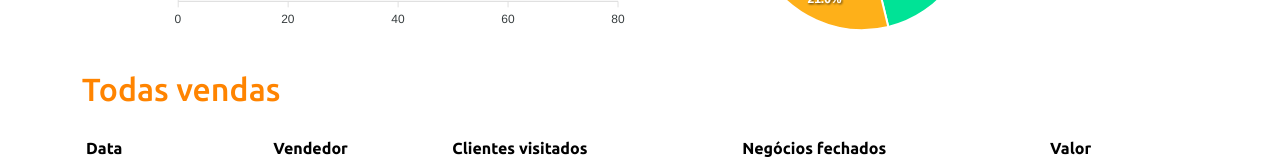
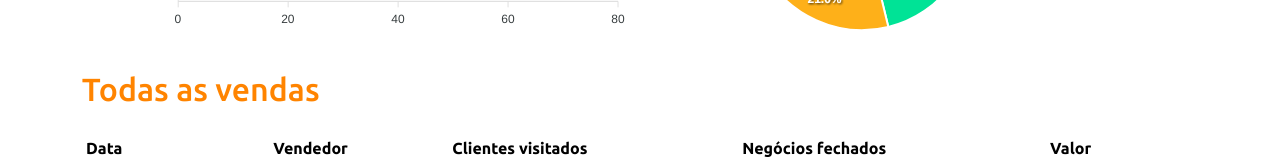
Before and after one commit to thiagorabaioli/dsvendas, a React (Create React App) app in the folder frontend/: page / in a window 1280 px wide. Shown: the part 394-554 px from the top of the page. Built offline with nearby package versions, Linux system fonts and the light colour scheme.

Commit message:
finish fase 1

```diff
--- a/frontend/src/App.tsx
+++ b/frontend/src/App.tsx
@@ -24,7 +24,7 @@
       </div>
 
       <div className="py-3">
-        <h2 className="text-primary"> Todas vendas </h2>
+        <h2 className="text-primary"> Todas as vendas </h2>
       </div>
 
       <DataTable/>
```
